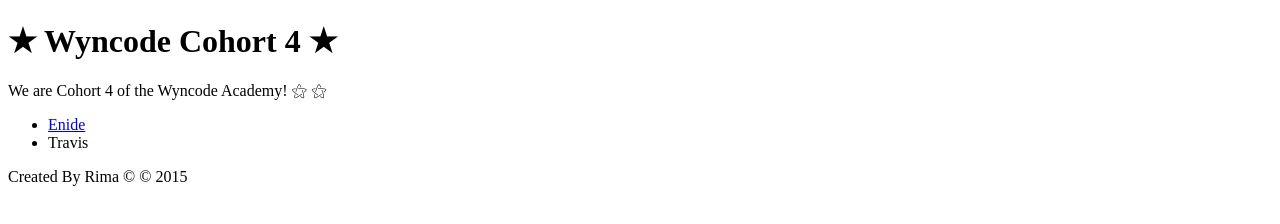
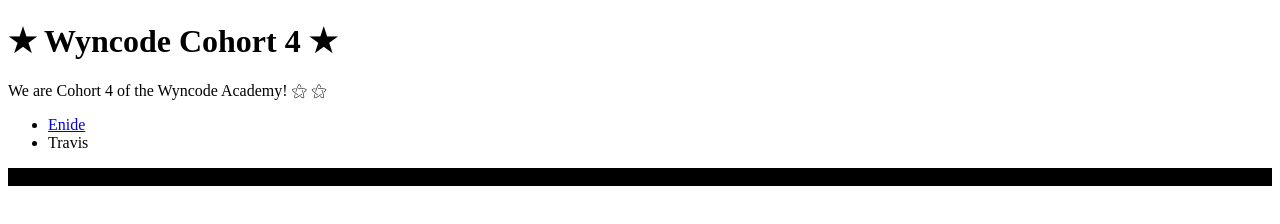
Before and after one commit to AlaaMuk/wyncodelab, a plain HTML site: page index.html in a window 1280 px wide. Shown: the part 104-328 px from the top of the page. Drawn offline with Linux system fonts and the light colour scheme.

Commit message:
Update index.html

```diff
--- a/index.html
+++ b/index.html
@@ -3,6 +3,11 @@
 <head>
 <meta charset="utf-8">
 <title>Wyncode Cohort 4</title>
+<style>
+footer {
+  background-color: #000;
+}
+</style>
 </head>
 <body>
 <header>
```
